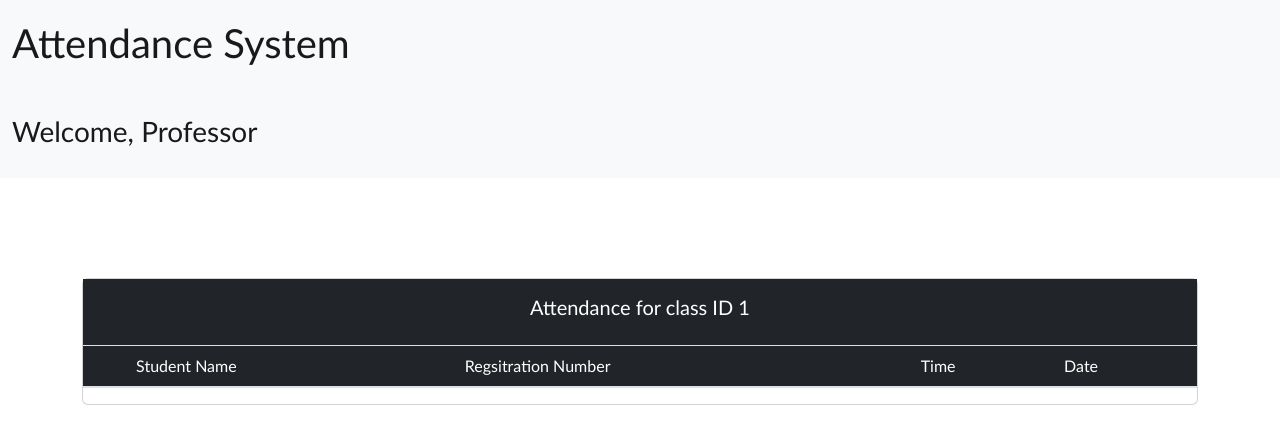
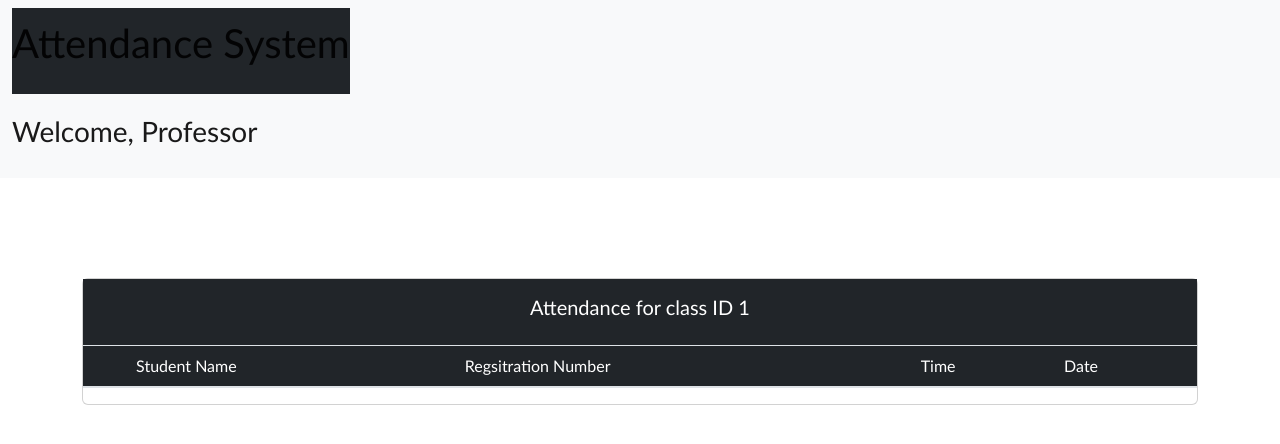
Before and after one commit to gtgkartik/Attendance-System-Based-On-Computer-Vision, a website built with webpack: page dist/Home.html in a window 1280 px wide. Built offline with nearby package versions, Linux system fonts and the light colour scheme; some packages are replaced by stand-ins of ours; no server answers; the database is empty.

Commit message:
navbar added dark mode

```diff
--- a/dist/Home.html
+++ b/dist/Home.html
@@ -13,7 +13,7 @@
     <!-- As a link -->
 <nav class="navbar bg-light">
     <div class="container-fluid">
-      <a class="navbar-brand"  href="#"> <p class="fs-1">Attendance System</p></a>
+      <a class="navbar-brand bg-dark"  href="#"> <p class="fs-1">Attendance System</p></a>
     </div>
   </nav>
 
```
